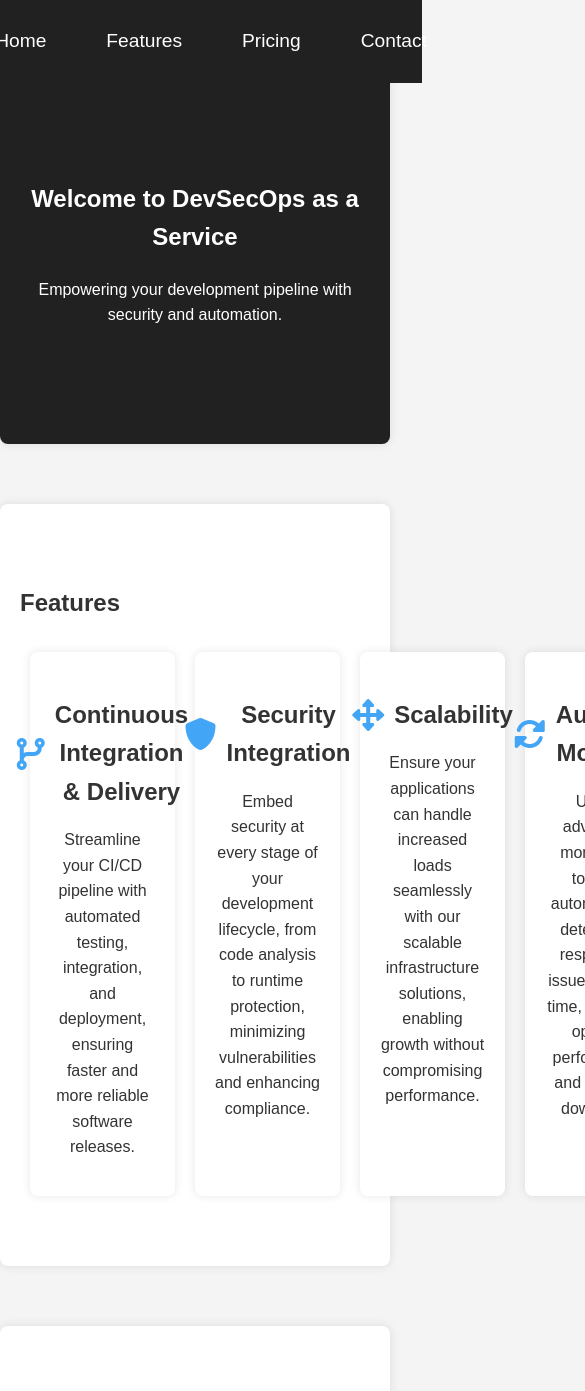
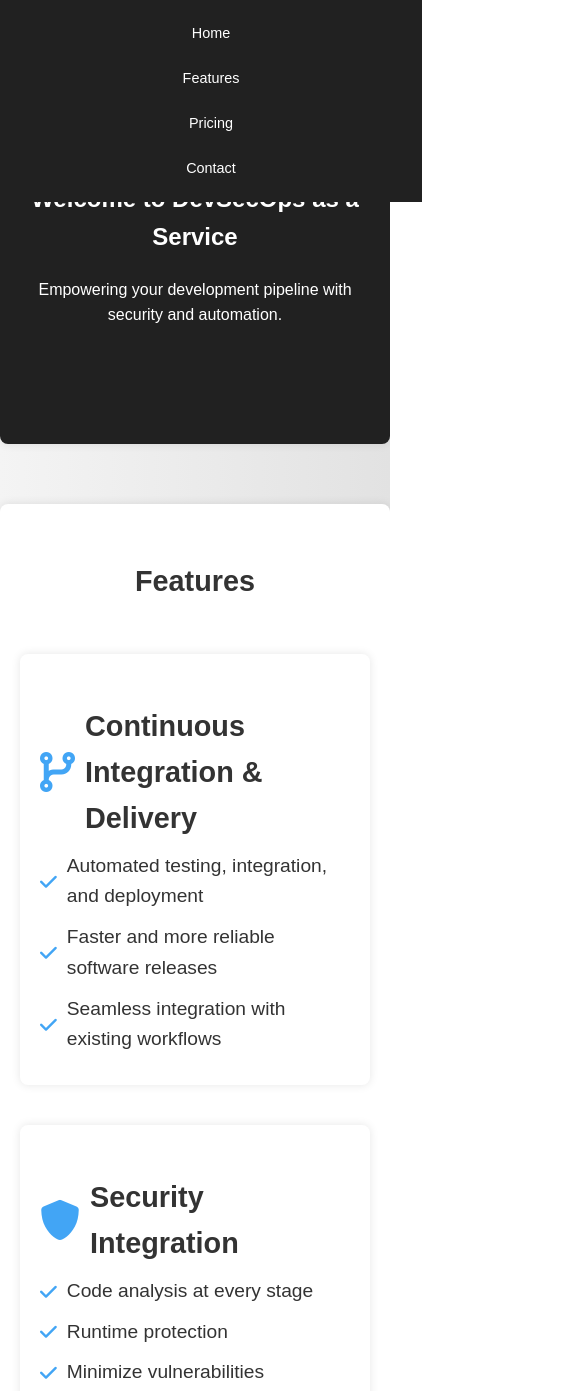
Before and after one commit to naulluan/clickops.org, a plain HTML site: page index.html in a window 390 px wide. Shown: the top 1391 px of the page, 585 px wide, since content can reach past the window. Drawn offline with nearby package versions, Linux system fonts and the light colour scheme.

Commit message:
change for responsive

```diff
--- a/index.html
+++ b/index.html
@@ -26,19 +26,36 @@
         <div class="features-container">
             <div class="feature">
                 <h3><i class="fas fa-code-branch"></i> Continuous Integration & Delivery</h3>
-                <p>Streamline your CI/CD pipeline with automated testing, integration, and deployment, ensuring faster and more reliable software releases.</p>
+                <ul>
+                    <li><i class="fas fa-check"></i> Automated testing, integration, and deployment</li>
+                    <li><i class="fas fa-check"></i> Faster and more reliable software releases</li>
+                    <li><i class="fas fa-check"></i> Seamless integration with existing workflows</li>
+                </ul>
             </div>
             <div class="feature">
                 <h3><i class="fas fa-shield-alt"></i> Security Integration</h3>
-                <p>Embed security at every stage of your development lifecycle, from code analysis to runtime protection, minimizing vulnerabilities and enhancing compliance.</p>
+                <ul>
+                    <li><i class="fas fa-check"></i> Code analysis at every stage</li>
+                    <li><i class="fas fa-check"></i> Runtime protection</li>
+                    <li><i class="fas fa-check"></i> Minimize vulnerabilities</li>
+                    <li><i class="fas fa-check"></i> Enhance compliance with security standards</li>
+                </ul>
             </div>
             <div class="feature">
                 <h3><i class="fas fa-arrows-alt"></i> Scalability</h3>
-                <p>Ensure your applications can handle increased loads seamlessly with our scalable infrastructure solutions, enabling growth without compromising performance.</p>
+                <ul>
+                    <li><i class="fas fa-check"></i> Handle increased loads seamlessly</li>
+                    <li><i class="fas fa-check"></i> Scalable infrastructure solutions</li>
+                    <li><i class="fas fa-check"></i> Enable growth without compromising performance</li>
+                </ul>
             </div>
             <div class="feature">
                 <h3><i class="fas fa-sync-alt"></i> Automated Monitoring</h3>
-                <p>Utilize advanced monitoring tools to automatically detect and respond to issues in real-time, ensuring optimal performance and minimal downtime.</p>
+                <ul>
+                    <li><i class="fas fa-check"></i> Advanced monitoring tools</li>
+                    <li><i class="fas fa-check"></i> Real-time issue detection</li>
+                    <li><i class="fas fa-check"></i> Optimal performance and minimal downtime</li>
+                </ul>
             </div>
         </div>
     </section>
--- a/styles.css
+++ b/styles.css
@@ -3,7 +3,7 @@ body {
     font-family: 'Arial', sans-serif;
     margin: 0;
     padding: 0;
-    background-color: #f4f4f4;
+    background: linear-gradient(to right, #f4f4f4, #e2e2e2);
     color: #333;
     line-height: 1.6;
 }
@@ -46,7 +46,6 @@ section {
     background: #ffffff;
     border-radius: 8px;
     box-shadow: 0 0 10px rgba(0,0,0,0.1);
-    text-align: justify;
 }
 
 section#home {
@@ -56,10 +55,17 @@ section#home {
     padding: 100px 20px;
 }
 
+h2 {
+    text-align: center;
+    font-size: 2.5rem;
+    margin-bottom: 40px;
+}
+
 .features-container, .pricing-container {
     display: flex;
-    flex-direction: row;
-    justify-content: space-between;
+    justify-content: center;
+    gap: 20px;
+    flex-wrap: wrap;
 }
 
 .feature, .pricing-option {
@@ -69,22 +75,45 @@ section#home {
     border-radius: 8px;
     box-shadow: 0 0 10px rgba(0,0,0,0.1);
     flex: 1;
-    text-align: center;
     max-width: 30%;
+    text-align: left;
+    transition: transform 0.3s, box-shadow 0.3s;
+}
+
+.feature:hover, .pricing-option:hover {
+    transform: scale(1.05);
+    box-shadow: 0 0 15px rgba(66, 165, 245, 0.6);
 }
 
 .feature h3, .pricing-option h3 {
     display: flex;
     align-items: center;
-    justify-content: center;
     gap: 10px;
-    font-size: 1.5rem;
+    font-size: 1.8rem;
     margin-bottom: 10px;
 }
 
 .feature h3 i, .pricing-option h3 i,
 .feature h3 span.material-icons, .pricing-option h3 span.material-icons {
-    font-size: 2rem;
+    font-size: 2.5rem;
+    color: #42a5f5;
+}
+
+.feature ul, .pricing-option ul {
+    list-style-type: none;
+    padding: 0;
+    margin: 0;
+}
+
+.feature ul li, .pricing-option ul li {
+    display: flex;
+    align-items: center;
+    margin: 10px 0;
+    font-size: 1.2rem;
+}
+
+.feature ul li i, .pricing-option ul li i {
+    margin-right: 10px;
     color: #42a5f5;
 }
 
@@ -141,6 +170,51 @@ footer {
 /* Additional styles for icons */
 .feature h3 i, .pricing-option h3 i,
 .feature h3 span.material-icons, .pricing-option h3 span.material-icons {
-    font-size: 2rem;
+    font-size: 2.5rem;
     color: #42a5f5;
 }
+
+/* Responsive Styles */
+@media (max-width: 768px) {
+    .features-container, .pricing-container {
+        flex-direction: column;
+        align-items: center;
+    }
+
+    .feature, .pricing-option {
+        max-width: 90%;
+    }
+
+    nav a {
+        font-size: 1rem;
+        padding: 8px 16px;
+    }
+
+    h2 {
+        font-size: 2rem;
+    }
+
+    section {
+        padding: 40px 10px;
+    }
+}
+
+@media (max-width: 480px) {
+    nav {
+        flex-direction: column;
+        gap: 10px;
+    }
+
+    nav a {
+        font-size: 0.9rem;
+        padding: 6px 12px;
+    }
+
+    h2 {
+        font-size: 1.8rem;
+    }
+
+    section {
+        padding: 30px 10px;
+    }
+}
```
